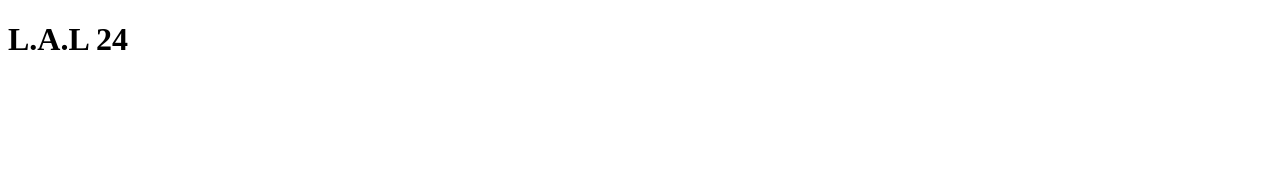
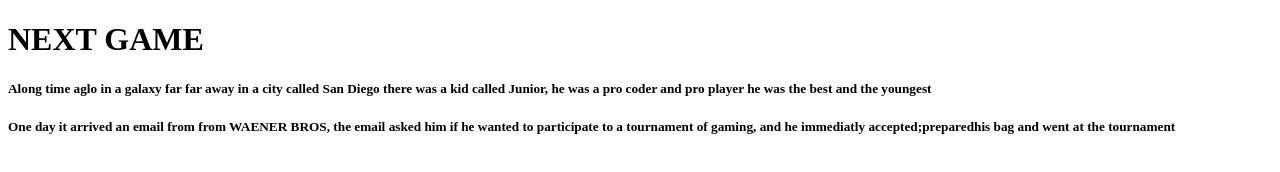
Before and after one commit to PaoloTheHallo/my-first-website, a plain HTML site: page index.html in a window 1280 px wide. Drawn offline with Linux system fonts and the light colour scheme.

Commit message:
set up the files

```diff
--- a/index.html
+++ b/index.html
@@ -6,6 +6,8 @@
     <title>Document</title>
 </head>
 <body>
-    <h1>L.A.L 24</h1>
-</body>
-</html>
+    <h1>NEXT <B>GAME</B> </h1>
+
+    <p><h5>Along time aglo in a galaxy far far away in a city called San Diego there was a kid called Junior,
+        he was a pro coder and pro player he was the best and the youngest</h5></p>
+        <p><h5>One day it arrived an email from from WAENER BROS, the email asked him if he wanted to participate to a tournament of gaming, and he immediatly accepted;preparedhis bag and went at the tournament</h5></p>
```
Also changed, not shown: 1 other file.
